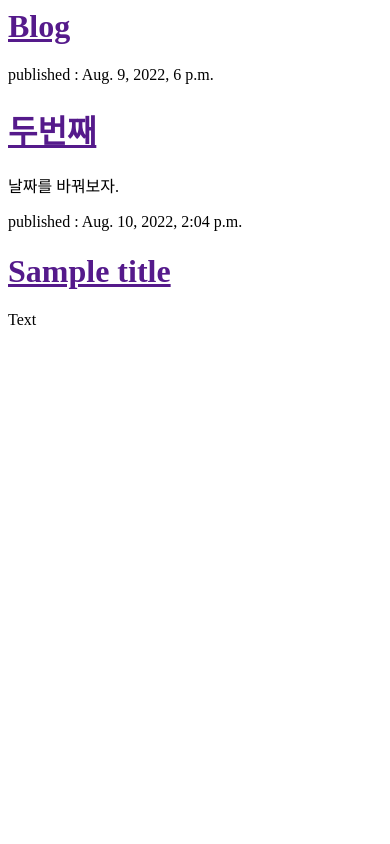
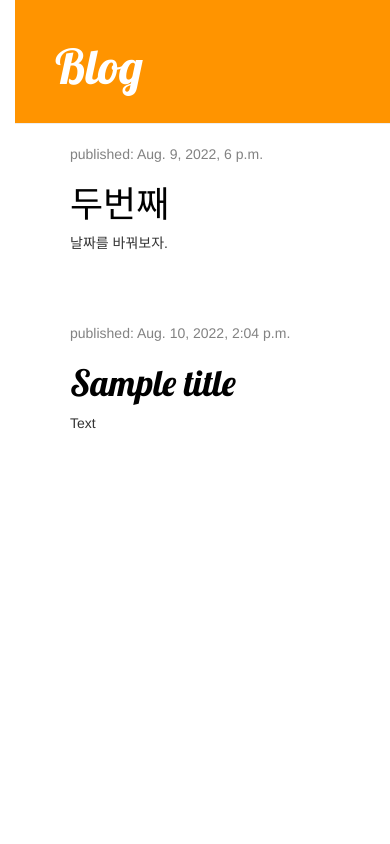
Before and after one commit to mozzipa/my-first-blog, a Django app: page / in a window 390 px wide. Run offline with Django 4.2, Linux system fonts and the light colour scheme; data comes from the database, SQL or seed files in the repository; both versions use the stored data as it was after the commit; some libraries are stand-ins or nearby versions.

Commit message:
Added view and template for detailed blog post as well as CSS for the site.

```diff
--- /dev/null
+++ b/blog/static/css/blog.css
@@ -0,0 +1,67 @@
+h1 a {
+    color : #fca205;
+    font-family: 'Lobster';
+}
+
+body {
+    padding-left: 15px;
+}
+
+.page-header{
+    background-color: #ff9400;
+    margin-top: 0;
+    padding: 20px 20px 20px 40px;
+}
+
+.page-header h1, .page-header h1 a{
+    color: #ffffff;
+    font-size: 36pt;
+    text-decoration: none;
+}
+
+.page-header h1 a:visited{
+    color: #ffffff;
+    font-size: 01pt;
+    text-decoration: none;
+}
+
+.page-header h1 a:active{
+    color: #ffffff;
+    font-size: 70pt;
+    text-decoration: none;
+}
+
+.content {
+    margin-left: 40px;
+}
+
+h1, h2, h3, h4 {
+    font-family: 'Lobster', cursive;
+}
+
+.date {
+    color: #828282;
+}
+
+.save {
+    float: right;
+}
+
+.post-form textarea, .post-form input {
+    width: 100%;
+}
+
+.top-menu, .top-menu:hover, .top-menu:visited {
+    color: #ffffff;
+    float: right;
+    font-size: 26pt;
+    margin-right: 20px;
+}
+
+.post {
+    margin-bottom: 70px;
+}
+
+.post h1 a, .post h1 a:visited {
+    color: #000000;
+}
--- /dev/null
+++ b/blog/templates/blog/base.html
@@ -0,0 +1,24 @@
+{% load static %}
+<html>
+    <head>
+        <link rel="stylesheet" href="//maxcdn.bootstrapcdn.com/bootstrap/3.2.0/css/bootstrap.min.css">
+        <link rel="stylesheet" href="//maxcdn.bootstrapcdn.com/bootstrap/3.2.0/css/bootstrap-theme.min.css">
+        <link rel="stylesheet" href="{% static 'css/blog.css' %}">
+        <link href="//fonts.googleapis.com/css?family=Lobster&subset=latin,latin-ext" rel="stylesheet" type="text/css">
+        <title>MD1 blog</title>
+    </head>
+    <body>
+        <div class="page-header">
+            <h1><a href="/">Blog</a></h1>
+        </div>
+
+        <div class="content container">
+            <div class="row">
+                <div class="col-md-8">
+                {% block content %}
+                {% endblock %}
+                </div>
+            </div>
+        </div>
+    </body>
+</html>
--- a/blog/templates/blog/post_list.html
+++ b/blog/templates/blog/post_list.html
@@ -1,20 +1,13 @@
-<html>
-    <head>
-        <title>MD1 blog</title>
-    </head>
-    <body>
-        <div>
-            <h1><a href="">Blog</a></h1>
+{% extends 'blog/base.html' %}
+
+{% block content %}
+    {% for post in posts %}
+        <div class="post">
+            <div class="date">
+                <p>published: {{ post.published_date }}</p>
+            </div>
+            <h1><a href="{% url 'post_detail' pk=post.pk %}">{{ post.title }}</a></h1>
+            <p>{{ post.text|linebreaksbr }}</p>
         </div>
-
-        <div>
-        {% for post in posts %}
-            <div>
-                <p>published : {{ post.published_date }}</p>
-                <h1><a href="">{{ post.title }}</a></h1>
-                <p>{{ post.text|linebreaksbr }}</p>
-            </div>
-        {% endfor %}
-        </div>
-    </body>
-</html>
+    {% endfor %}
+{% endblock %}
--- a/blog/urls.py
+++ b/blog/urls.py
@@ -12,4 +12,6 @@ from . import views
 # URL에 고유한 이름을 붙여, 외우고 부르기 쉽게 만들어야 해요.
 urlpatterns = [
     path('',views.post_list,name='post_list'),
+    # post/<int:pk/>/는 URL 패턴
+    path('post/<int:pk>/', views.post_detail, name='post_detail'),
 ]
--- a/blog/views.py
+++ b/blog/views.py
@@ -1,4 +1,4 @@
-from django.shortcuts import render
+from django.shortcuts import render, get_object_or_404
 from .models import Post
 from django.utils import timezone
 
@@ -11,3 +11,7 @@ from django.utils import timezone
 def post_list(request):
     posts = Post.objects.filter(published_date__lte=timezone.now()).order_by('published_date')
     return render(request,'blog/post_list.html',{'posts':posts})
+
+def post_detail(request, pk):
+    post =get_object_or_404(Post, pk=pk)
+    return render(request, 'blog/post_detail.html',{'post':post})
```
Also changed, not shown: blog/templates/blog/post_detail.html (added, +13 -0 lines), db.sqlite3.
